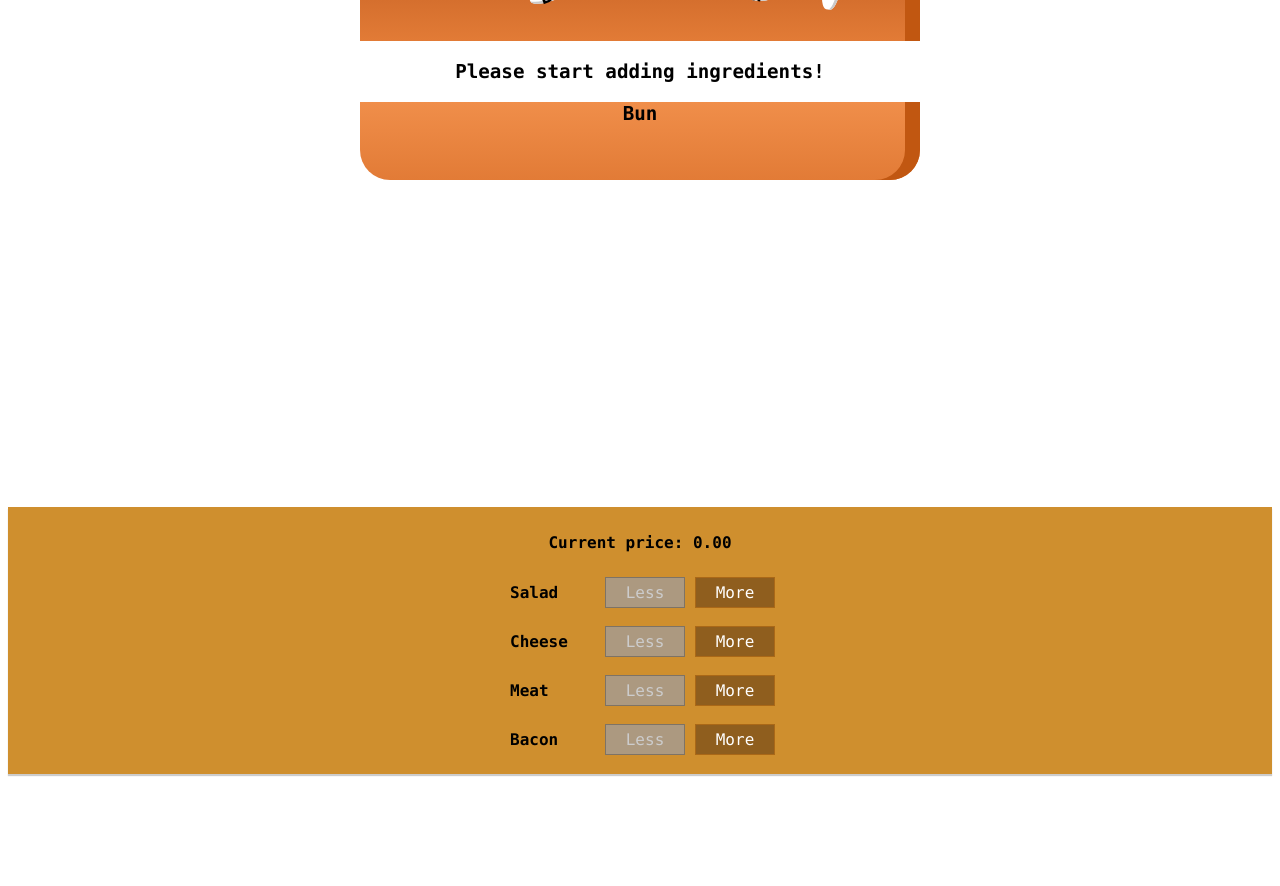
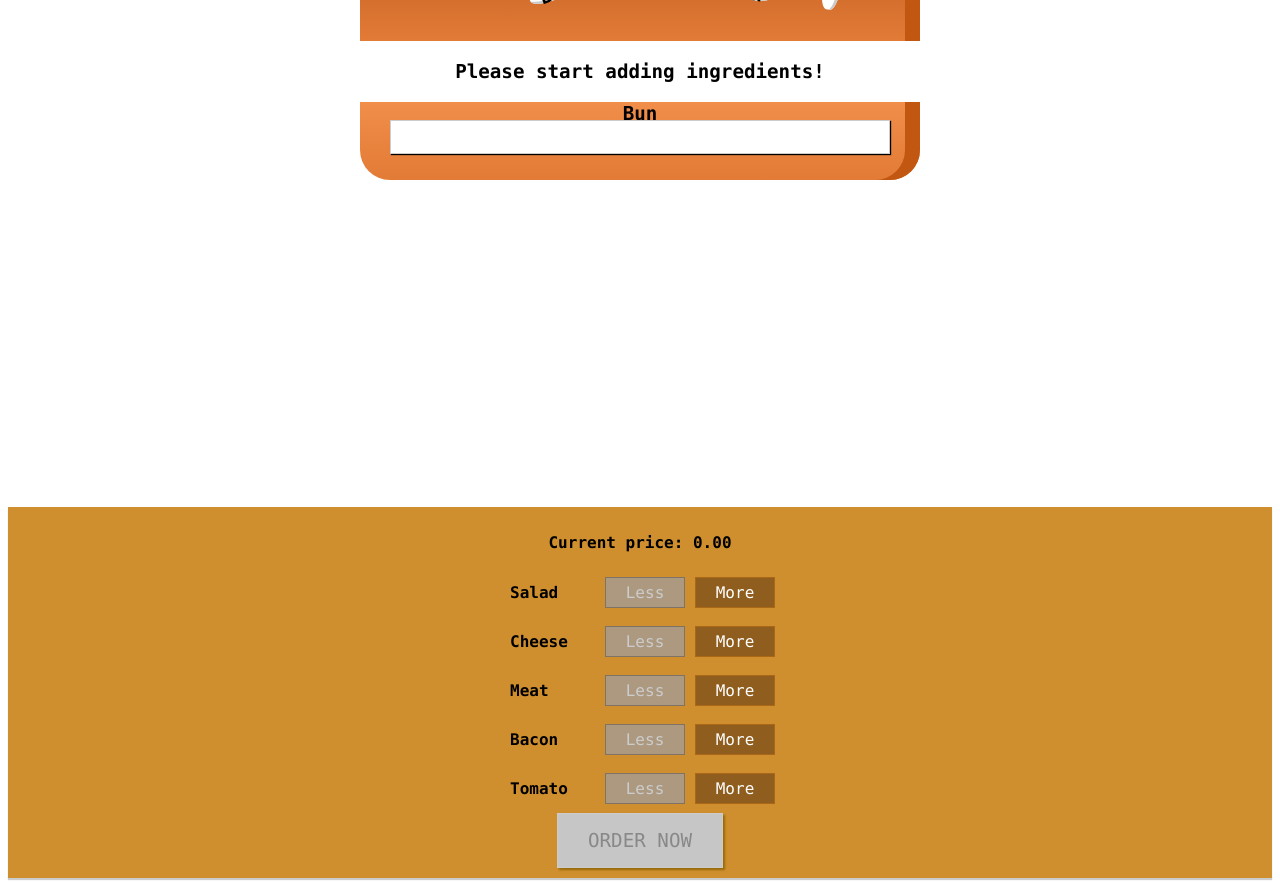
Before and after one commit to mbronshteyn/react_burger_builder, a React (Create React App) app: page / in a window 1280 px wide. Shown: the part 120-1006 px from the top of the page. Before the commit the page ends 902 px from the top, so only its background shows below. Built offline with nearby package versions, Linux system fonts and the light colour scheme.

Commit message:
add 'tomato'

```diff
--- a/src/components/Burger/BuildControls/BuildControls.js
+++ b/src/components/Burger/BuildControls/BuildControls.js
@@ -8,6 +8,7 @@ const controls = [
   {label: 'Cheese', type: 'cheese'},
   {label: 'Meat', type: 'meat'},
   {label: 'Bacon', type: 'bacon'},
+  {label: 'Tomato', type: 'tomato'},
 ];
 
 const buildControls = (props) => (
@@ -22,6 +23,7 @@ const buildControls = (props) => (
         disabled= { props.disabled[ctrl.type] }
       />
     ))}
+    <button className={styles.OrderButton} disabled={!props.purchasable}>ORDER NOW</button>
   </div>
 );
 
--- a/src/components/Burger/BuildControls/BuildControls.module.css
+++ b/src/components/Burger/BuildControls/BuildControls.module.css
@@ -4,7 +4,49 @@
     display: flex;
     flex-flow: column;
     align-items: center;
-    box-shadow: 0 2px 1px #ccc ;
+    box-shadow: 0 2px 1px #ccc;
     margin: auto;
     padding: 10px 0;
 }
+
+
+.OrderButton {
+    background-color: #DAD735;
+    outline: none;
+    cursor: pointer;
+    border: 1px solid #966909;
+    color: #966909;
+    font-family: inherit;
+    font-size: 1.2em;
+    padding: 15px 30px;
+    box-shadow: 2px 2px 2px #966909;
+}
+
+.OrderButton:hover, .OrderButton:active {
+    background-color: #A0DB41;
+    border: 1px solid #966909;
+    color: #966909;
+}
+
+.OrderButton:disabled {
+    background-color: #C7C6C6;
+    cursor: not-allowed;
+    border: 1px solid #ccc;
+    color: #888888;
+}
+
+.OrderButton:not(:disabled) {
+    animation: enable 0.3s linear;
+}
+
+@keyframes enable {
+    0% {
+        transform: scale(1);
+    }
+    60% {
+        transform: scale(1.1);
+    }
+    100% {
+        transform: scale(1);
+    }
+}
--- a/src/components/Burger/BurgerIngredient/BurgerIngredient.js
+++ b/src/components/Burger/BurgerIngredient/BurgerIngredient.js
@@ -1,7 +1,7 @@
 import React, {Component} from "react";
 import PropTypes from 'prop-types'
 
-import { randomInt } from "../../../util/Util";
+import {randomInt} from "../../../util/Util";
 
 import classes from './BurgerIngredient.module.css'
 
@@ -11,7 +11,7 @@ class BurgerIngredient extends Component {
     let ingredient = null;
     switch (this.props.type) {
       case('bread-bottom'):
-        ingredient = <div key={ randomInt() } className={classes.BreadBottom}>Bun</div>
+        ingredient = <div key={randomInt()} className={classes.BreadBottom}>Bun</div>;
         break;
       case('bread-top'):
         ingredient = (<div key={randomInt()} className={classes.BreadTop}>
@@ -20,16 +20,19 @@ class BurgerIngredient extends Component {
         </div>);
         break;
       case('meat'):
-        ingredient = <div key={randomInt()} className={classes.Meat}>Meat</div>
+        ingredient = <div key={randomInt()} className={classes.Meat}>Meat</div>;
         break;
       case('cheese'):
-        ingredient = <div key={randomInt()} className={classes.Cheese}>Cheese</div>
+        ingredient = <div key={randomInt()} className={classes.Cheese}>Cheese</div>;
         break;
       case('bacon'):
-        ingredient = <div key={randomInt()} className={classes.Bacon}>Bacon</div>
+        ingredient = <div key={randomInt()} className={classes.Bacon}>Bacon</div>;
+        break;
+      case('tomato'):
+        ingredient = <div key={randomInt()} className={classes.Tomato}>Tomato</div>;
         break;
       case('salad'):
-        ingredient = <div key={randomInt()} className={classes.Salad}>Salad</div>
+        ingredient = <div key={randomInt()} className={classes.Salad}>Salad</div>;
         break;
       default:
         ingredient = null;
@@ -40,7 +43,7 @@ class BurgerIngredient extends Component {
 
     return ingredient;
   }
-};
+}
 
 BurgerIngredient.propTypes = {
   'bread-bottom': PropTypes.string,
--- a/src/components/Burger/BurgerIngredient/BurgerIngredient.module.css
+++ b/src/components/Burger/BurgerIngredient/BurgerIngredient.module.css
@@ -80,6 +80,12 @@
     box-shadow: inset 1px 3px #c9c9c9;
 }
 
+.Tomato {
+    width: 80%;
+    height: 5%;
+    background: linear-gradient(#bf3813, #c4202f);
+    margin: 2% auto;
+}
 
 .Meat {
     width: 80%;
--- /dev/null
+++ b/src/components/UI/Modal/Modal.js
@@ -0,0 +1,16 @@
+import React from "react";
+
+import classes from './Modal.module.css'
+
+const modal = (props) => {
+
+  console.log('Modal');
+
+  return (
+    <div className={classes.Modal}>
+      {props.children}
+    </div>
+  );
+};
+
+export default modal;
--- /dev/null
+++ b/src/components/UI/Modal/Modal.module.css
@@ -0,0 +1,20 @@
+.Modal {
+    position: fixed;
+    z-index: 500;
+    background-color: white;
+    width: 70%;
+    border: 1px solid #ccc;
+    box-shadow: 1px 1px 1px black;
+    padding: 16px;
+    left: 15%;
+    top: 30%;
+    box-sizing: border-box;
+    transition: all 0.3s ease-out;
+}
+
+@media (min-width: 600px) {
+    .Modal {
+        width: 500px;
+        left: calc(50% - 250px);
+    }
+}
--- a/src/containers/BurgerBuilder/BurgerBuilder.js
+++ b/src/containers/BurgerBuilder/BurgerBuilder.js
@@ -1,26 +1,30 @@
-import React, { Component } from "react";
+import React, {Component} from "react";
 
 import Burger from '../../components/Burger/Burger'
 import BuildControls from '../../components/Burger/BuildControls/BuildControls'
 import Aux from '../../hoc/Aux';
+import Modal from '../../components/UI/Modal/Modal'
 
-const INGREDIENT_PRICES = {
+export const INGREDIENT_PRICES = {
   salad: 0.5,
   cheese: 0.4,
   meat: 1.3,
-  bacon: 0.7
+  bacon: 0.7,
+  tomato: 0.3,
 };
 
-class BurgerBuilder extends Component {
+export default class BurgerBuilder extends Component {
 
   state = {
     ingredients: {
       salad: 0,
+      tomato: 0,
       bacon: 0,
       cheese: 0,
       meat: 0,
     },
     totalPrice: 0,
+    purchasable: false,
   };
 
   addIngredientHandler = ( type ) => {
@@ -41,6 +45,7 @@ class BurgerBuilder extends Component {
     this.setState( {
       ingredients: updatedIngredients,
       totalPrice: newPrice,
+      purchasable: newPrice > 0
     });
   };
 
@@ -67,6 +72,7 @@ class BurgerBuilder extends Component {
     this.setState( {
       ingredients: updatedIngredients,
       totalPrice: newPrice,
+      purchasable: newPrice > 0
     });
   };
 
@@ -83,15 +89,15 @@ class BurgerBuilder extends Component {
     return (
       <Aux>
         <Burger ingredients={this.state.ingredients}/>
+        <Modal/>
         <BuildControls
-          price = { this.state.totalPrice.toFixed(2) }
-          ingredientAdded = { this.addIngredientHandler }
-          ingredientRemoved = { this.removeIngredientHandler }
-          disabled = { disabledInfo }
+          price={this.state.totalPrice.toFixed(2)}
+          ingredientAdded={this.addIngredientHandler}
+          ingredientRemoved={this.removeIngredientHandler}
+          disabled={disabledInfo}
+          purchasable={this.state.purchasable}
         />
       </Aux>
     );
   }
 }
-
-export default BurgerBuilder;
```
Also changed, not shown: src/components/Burger/OrderSummary/OrderSummary.js (added, +13 -0 lines). Lines whose indentation alone changed are shown as unchanged.
